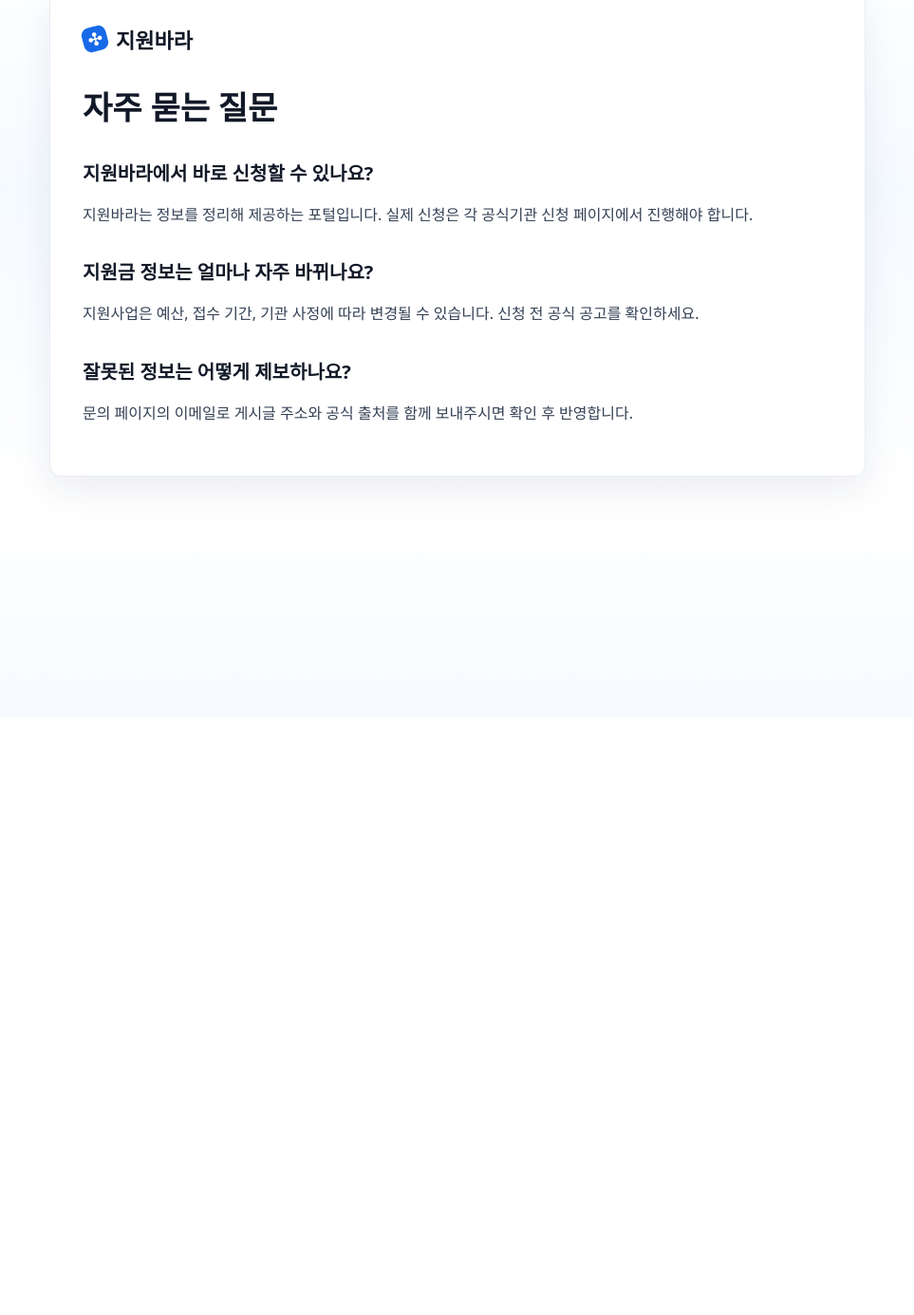
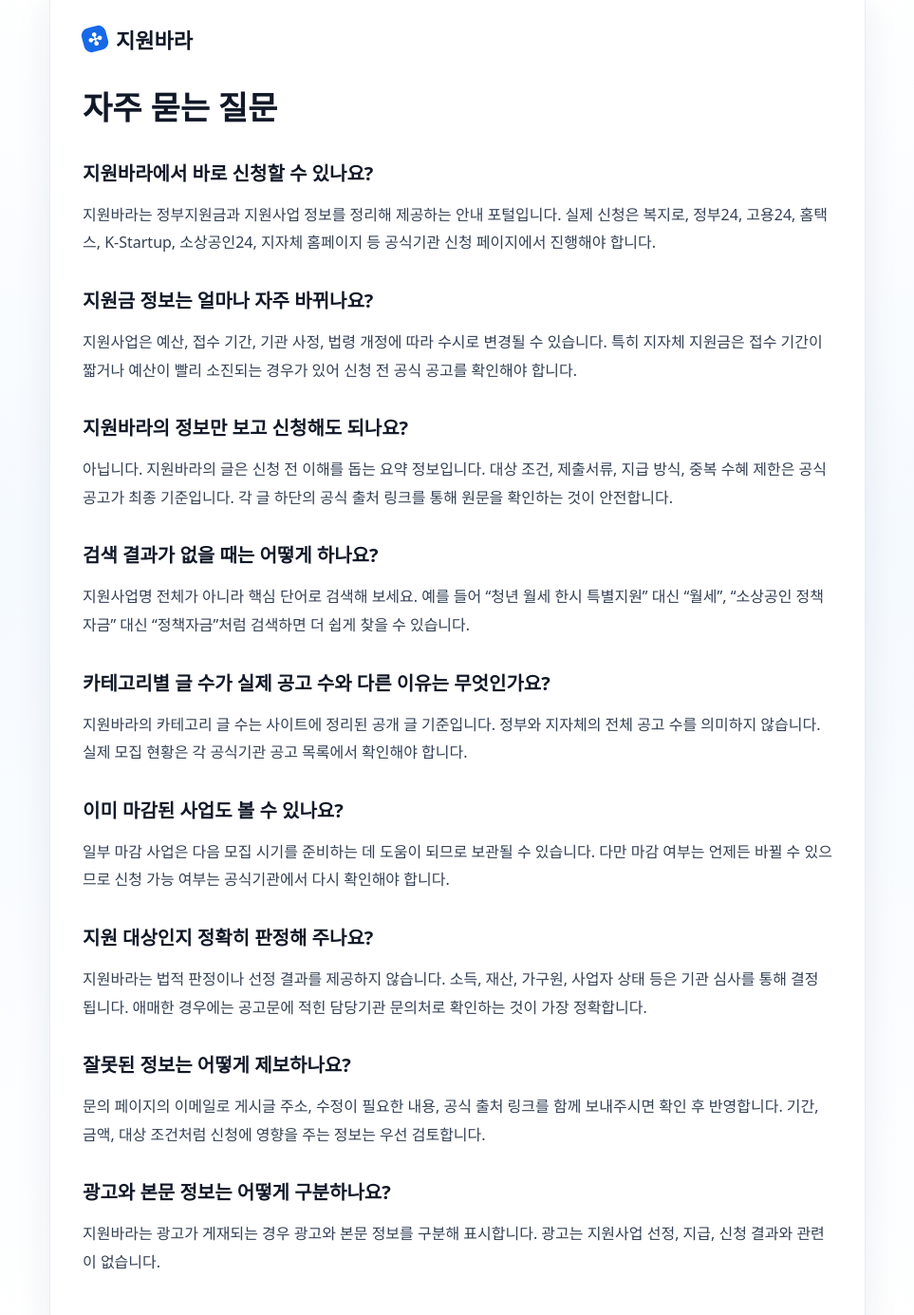
Before and after one commit to agfe228-creator/issueba-git, a website: page faq.html in a window 1280 px wide. Shown: the part 44-1429 px from the top of the page at 95% size, without its empty margins (158-1121 px from the left). Before the commit the page ends 800 px from the top, so only its background shows below. Drawn offline with Linux system fonts and the light colour scheme.

Commit message:
Expand FAQ content

```diff
--- a/faq.html
+++ b/faq.html
@@ -3,7 +3,8 @@
 <head>
   <meta charset="utf-8">
   <meta name="viewport" content="width=device-width, initial-scale=1">
-  <meta name="description" content="지원사업 신청과 이용 관련 자주 묻는 질문입니다.">
+  <meta name="description" content="지원바라 이용, 지원사업 신청, 공식 출처 확인, 오류 제보와 관련된 자주 묻는 질문입니다.">
+  <link rel="canonical" href="https://issueba.com/faq.html">
   <title>자주 묻는 질문 - 지원바라</title>
   <link rel="stylesheet" href="./styles.css">
 </head>
@@ -11,12 +12,33 @@
   <main class="legal-page">
     <a class="brand" href="./index.html"><span class="brand-mark">✣</span><span>지원바라</span></a>
     <h1>자주 묻는 질문</h1>
+
     <h2>지원바라에서 바로 신청할 수 있나요?</h2>
-    <p>지원바라는 정보를 정리해 제공하는 포털입니다. 실제 신청은 각 공식기관 신청 페이지에서 진행해야 합니다.</p>
+    <p>지원바라는 정부지원금과 지원사업 정보를 정리해 제공하는 안내 포털입니다. 실제 신청은 복지로, 정부24, 고용24, 홈택스, K-Startup, 소상공인24, 지자체 홈페이지 등 공식기관 신청 페이지에서 진행해야 합니다.</p>
+
     <h2>지원금 정보는 얼마나 자주 바뀌나요?</h2>
-    <p>지원사업은 예산, 접수 기간, 기관 사정에 따라 변경될 수 있습니다. 신청 전 공식 공고를 확인하세요.</p>
+    <p>지원사업은 예산, 접수 기간, 기관 사정, 법령 개정에 따라 수시로 변경될 수 있습니다. 특히 지자체 지원금은 접수 기간이 짧거나 예산이 빨리 소진되는 경우가 있어 신청 전 공식 공고를 확인해야 합니다.</p>
+
+    <h2>지원바라의 정보만 보고 신청해도 되나요?</h2>
+    <p>아닙니다. 지원바라의 글은 신청 전 이해를 돕는 요약 정보입니다. 대상 조건, 제출서류, 지급 방식, 중복 수혜 제한은 공식 공고가 최종 기준입니다. 각 글 하단의 공식 출처 링크를 통해 원문을 확인하는 것이 안전합니다.</p>
+
+    <h2>검색 결과가 없을 때는 어떻게 하나요?</h2>
+    <p>지원사업명 전체가 아니라 핵심 단어로 검색해 보세요. 예를 들어 “청년 월세 한시 특별지원” 대신 “월세”, “소상공인 정책자금” 대신 “정책자금”처럼 검색하면 더 쉽게 찾을 수 있습니다.</p>
+
+    <h2>카테고리별 글 수가 실제 공고 수와 다른 이유는 무엇인가요?</h2>
+    <p>지원바라의 카테고리 글 수는 사이트에 정리된 공개 글 기준입니다. 정부와 지자체의 전체 공고 수를 의미하지 않습니다. 실제 모집 현황은 각 공식기관 공고 목록에서 확인해야 합니다.</p>
+
+    <h2>이미 마감된 사업도 볼 수 있나요?</h2>
+    <p>일부 마감 사업은 다음 모집 시기를 준비하는 데 도움이 되므로 보관될 수 있습니다. 다만 마감 여부는 언제든 바뀔 수 있으므로 신청 가능 여부는 공식기관에서 다시 확인해야 합니다.</p>
+
+    <h2>지원 대상인지 정확히 판정해 주나요?</h2>
+    <p>지원바라는 법적 판정이나 선정 결과를 제공하지 않습니다. 소득, 재산, 가구원, 사업자 상태 등은 기관 심사를 통해 결정됩니다. 애매한 경우에는 공고문에 적힌 담당기관 문의처로 확인하는 것이 가장 정확합니다.</p>
+
     <h2>잘못된 정보는 어떻게 제보하나요?</h2>
-    <p>문의 페이지의 이메일로 게시글 주소와 공식 출처를 함께 보내주시면 확인 후 반영합니다.</p>
+    <p>문의 페이지의 이메일로 게시글 주소, 수정이 필요한 내용, 공식 출처 링크를 함께 보내주시면 확인 후 반영합니다. 기간, 금액, 대상 조건처럼 신청에 영향을 주는 정보는 우선 검토합니다.</p>
+
+    <h2>광고와 본문 정보는 어떻게 구분하나요?</h2>
+    <p>지원바라는 광고가 게재되는 경우 광고와 본문 정보를 구분해 표시합니다. 광고는 지원사업 선정, 지급, 신청 결과와 관련이 없습니다.</p>
   </main>
 </body>
 </html>
```
